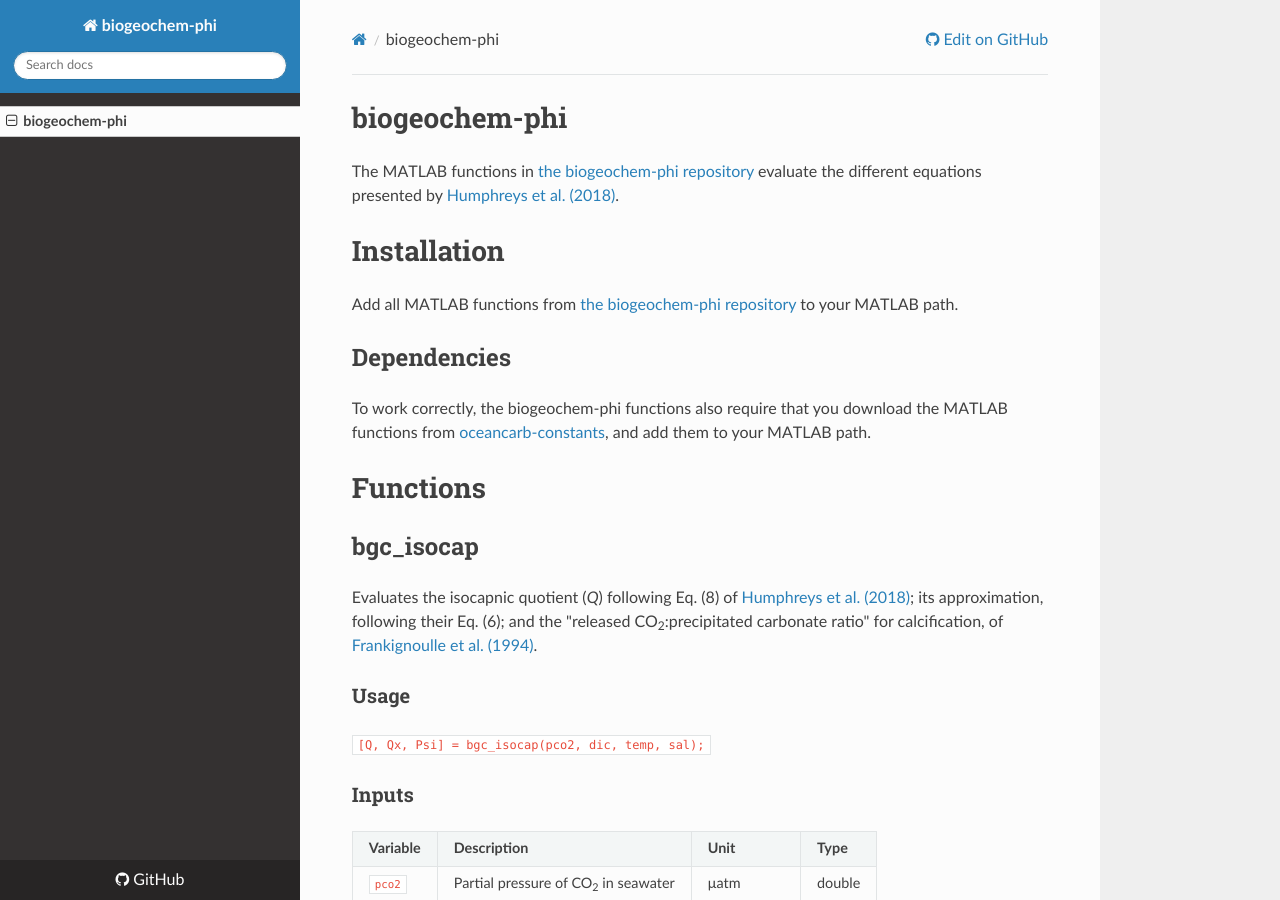
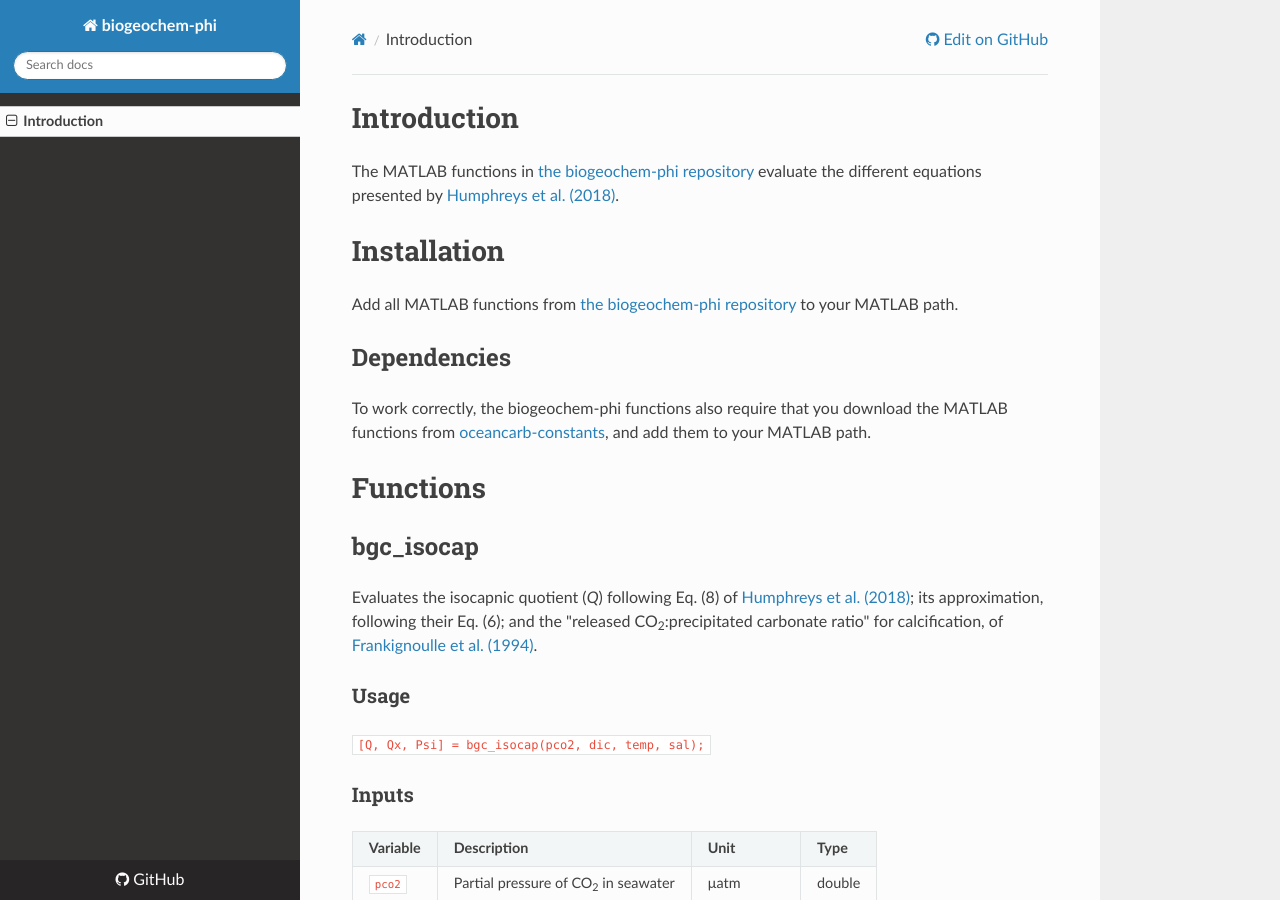
Before and after one commit to mvdh7/biogeochem-phi, an MkDocs documentation site: the page built from docs/index.md, in a window 1280 px wide and 900 px high. Built offline with MkDocs 1.6.1, drawn with Linux system fonts in a browser that asks for light colours; nearby versions of some CDN libraries.

Commit message:
Improve title

```diff
--- a/docs/index.md
+++ b/docs/index.md
@@ -1,4 +1,4 @@
-# biogeochem-phi
+# Introduction
 
 The MATLAB functions in [the biogeochem-phi repository](https://github.com/mvdh7/biogeochem-phi) evaluate the different equations presented by <a href="https://doi.org/10.1016/j.marchem.2017.12.006">Humphreys et al. (2018)</a>.
 
```
